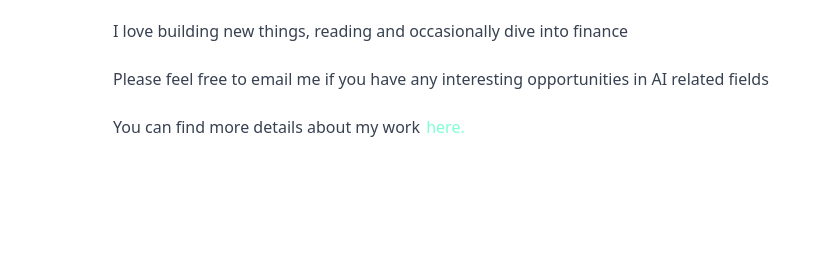
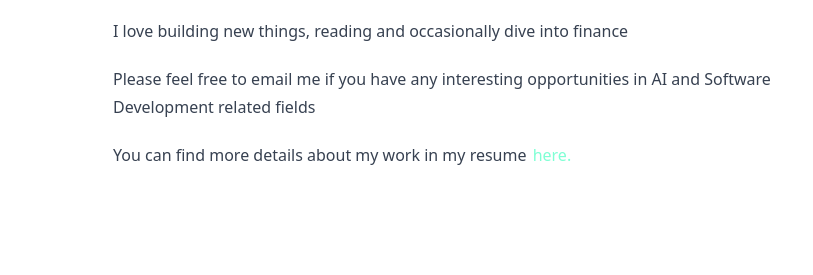
Before and after one commit to ksukrit/ksukrit.github.io, a plain HTML site: page index.html in a window 1280 px wide. Shown: the part 360-635 px from the top of the page, 367-1180 px from the left. Drawn offline with nearby package versions, Linux system fonts and the light colour scheme.

Commit message:
typo fixes

```diff
--- a/index.html
+++ b/index.html
@@ -10,7 +10,7 @@
       theme: {
         extend: {
           colors: {
-            aquamarine:"#7FFFD4",
+            aquamarine: "#7FFFD4",
           }
         }
       },
@@ -94,8 +94,10 @@
                 health of access points in a network.
               </p>
               <p>I love building new things, reading and occasionally dive into finance</p>
-              <p>Please feel free to email me if you have any interesting opportunities in AI related fields</p>
-              <p>You can find more details about my work <a href="/static/resume/resume_website.pdf" target="_blank">here.</a>
+              <p>Please feel free to email me if you have any interesting opportunities in AI and Software Development
+                related fields</p>
+              <p>You can find more details about my work in my resume <a href="/static/resume/resume_website.pdf"
+                  target="_blank">here.</a>
               </p>
             </div>
           </div>
```
